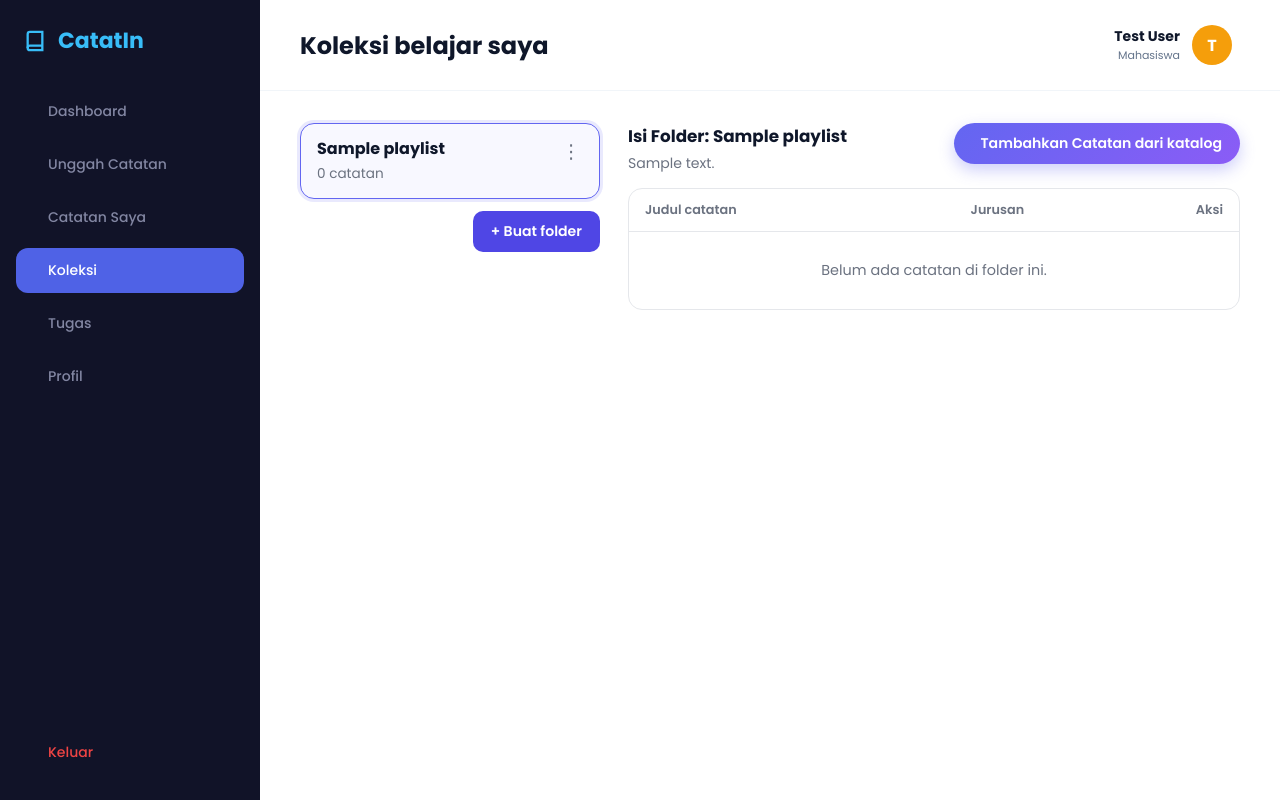
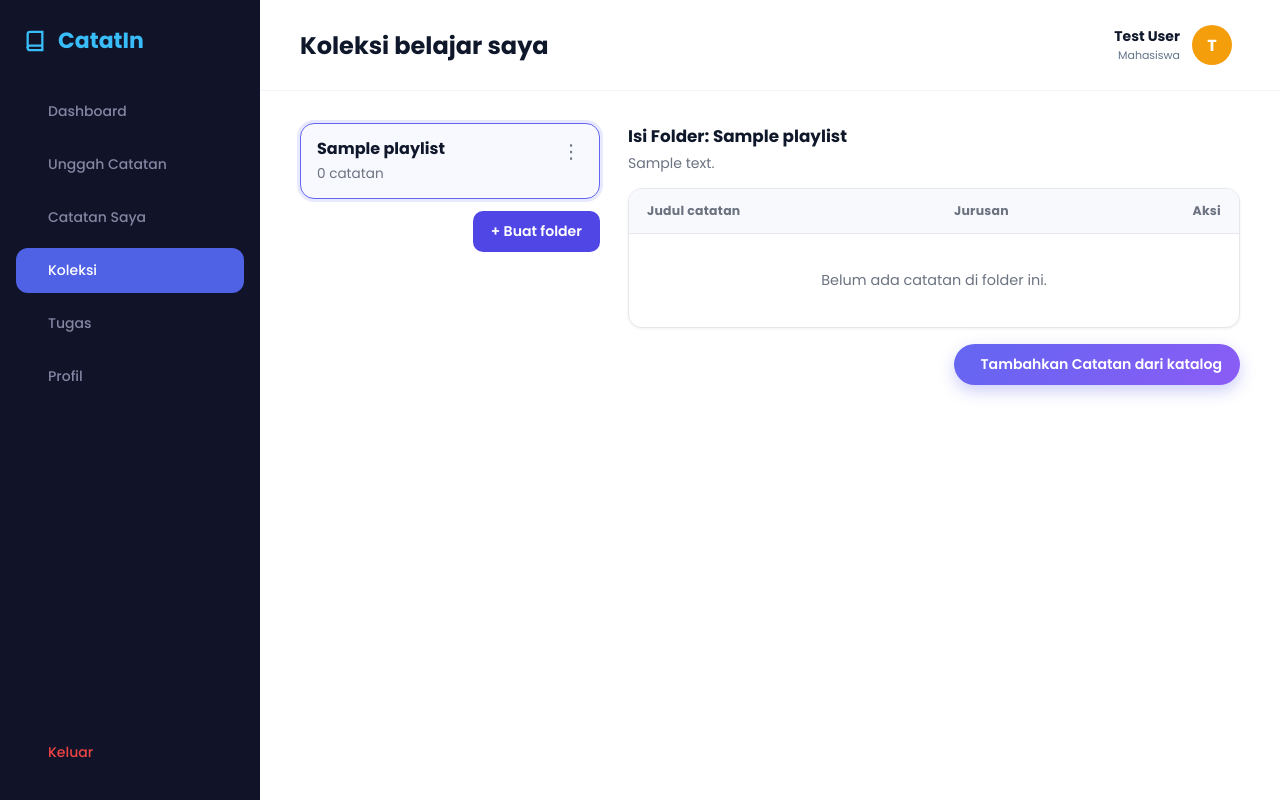
Before and after one commit to nesaathussholeha/catatin-laravel, a Laravel app: page /koleksi in a window 1280 px wide. Run offline with Laravel 12, Linux system fonts and the light colour scheme; a user stored in the database is signed in; data comes from the database, SQL or seed files in the repository; tables that the repository leaves empty hold one stand-in row (values such as "Sample post"); style sheets or scripts are compiled from the project's sources; some libraries are stand-ins or nearby versions.

Commit message:
perbaikan playlist dikit

```diff
--- a/resources/css/playlist.css
+++ b/resources/css/playlist.css
@@ -194,51 +194,72 @@
     background: #fff;
     border: 1px solid #e5e7eb;
     border-radius: 14px;
+    box-shadow: 0 1px 3px rgba(23, 25, 63, .06);
 }
 
 .pl-table {
     width: 100%;
+    min-width: 460px;
     border-collapse: collapse;
+    table-layout: fixed;
     font-size: .9rem;
 }
 
-.pl-table th {
-    padding: 12px 16px;
+.pl-table th:nth-child(2),
+.pl-table td:nth-child(2) {
+    width: 30%;
+}
+
+.pl-table th:nth-child(3),
+.pl-table td:nth-child(3) {
+    width: 120px;
+}
+
+.pl-table thead th {
+    padding: 13px 18px;
+    background: #f8f9fd;
     border-bottom: 1px solid #e5e7eb;
     color: #6b7280;
-    font-size: .8rem;
-    font-weight: 600;
+    font-size: .78rem;
+    font-weight: 700;
+    letter-spacing: .02em;
     text-align: left;
 }
 
-.pl-table td {
-    padding: 12px 16px;
+.pl-table tbody td {
+    padding: 14px 18px;
     border-bottom: 1px solid #f0f1f6;
+    overflow-wrap: anywhere;
+    vertical-align: middle;
 }
 
-.pl-table tr:last-child td {
+.pl-table tbody tr:last-child td {
     border-bottom: 0;
 }
 
-.pl-aksi-col {
-    width: 1%;
-    white-space: nowrap;
-    text-align: right;
+.pl-table tbody tr:hover td {
+    background: #fafaff;
 }
 
-.pl-keluarkan {
-    border: 0;
-    background: none;
-    color: #dc2626;
-    font: inherit;
-    font-size: .85rem;
-    cursor: pointer;
+.pl-table .pl-aksi-col {
+    text-align: right;
+    white-space: nowrap;
 }
 
-.pl-kosong {
-    padding: 28px 16px !important;
+.pl-table tbody td.pl-kosong {
+    padding: 36px 18px;
     color: #6b7280;
     text-align: center;
+}
+
+.pl-table tbody tr:hover td.pl-kosong {
+    background: transparent;
+}
+
+.pl-detail-foot {
+    display: flex;
+    justify-content: flex-end;
+    margin-top: 16px;
 }
 
 .pl-placeholder {
@@ -375,8 +396,24 @@
 
 /* ---------- Responsif ---------- */
 @media (max-width: 900px) {
+
+    .pl-layout,
+    .pl-sidebar,
+    .pl-detail {
+    max-width: 100%;
+}
     .pl-layout {
-        grid-template-columns: minmax(0, 1fr);
+        display: block;
+    }
+
+    .pl-sidebar {
+        margin-bottom: 24px;
+    }
+
+    .pl-sidebar,
+    .pl-detail {
+        width: 100%;
+        min-width: 0;
     }
 }
 
@@ -386,7 +423,13 @@
         align-items: stretch;
     }
 
+    .pl-detail-foot {
+        display: block;
+    }
+
     .pl-btn-katalog {
+        display: flex;
+        width: 100%;
         justify-content: center;
     }
 
--- a/resources/views/user/playlist.blade.php
+++ b/resources/views/user/playlist.blade.php
@@ -76,7 +76,7 @@
 
     </aside>
 
-    {{-- KANAN: isi folder --}}
+        {{-- KANAN: isi folder --}}
     <section class="pl-detail">
 
         @if ($aktif)
@@ -88,11 +88,6 @@
                         <p class="pl-desc">{{ $aktif->description }}</p>
                     @endif
                 </div>
-
-                <a class="pl-btn-katalog" href="{{ route('user.dashboard') }}">
-                    <iconify-icon icon="lucide:plus-circle"></iconify-icon>
-                    Tambahkan Catatan dari katalog
-                </a>
             </div>
 
             <div class="pl-table-wrap">
@@ -101,35 +96,23 @@
                         <tr>
                             <th>Judul catatan</th>
                             <th>Jurusan</th>
-                            <th class="pl-aksi-col"><span class="sr-only">Aksi</span></th>
+                            <th class="pl-aksi-col">Aksi</th>
                         </tr>
                     </thead>
                     <tbody>
-                        {{--
-                            NANTI, setelah tabel Catatan ada, ganti baris kosong di bawah dengan:
-
-                            @forelse ($catatan as $c)
-                                <tr>
-                                    <td>{{ $c->judul }}</td>
-                                    <td>{{ $c->jurusan }}</td>
-                                    <td class="pl-aksi-col">
-                                        <form method="POST"
-                                              action="{{ route('user.playlists.notes.destroy', [$aktif, $c]) }}">
-                                            @csrf
-                                            @method('DELETE')
-                                            <button type="submit" class="pl-keluarkan">Keluarkan</button>
-                                        </form>
-                                    </td>
-                                </tr>
-                            @empty
-                                (baris kosong di bawah)
-                            @endforelse
-                        --}}
+                        {{-- NANTI diganti @forelse catatan asli setelah tabel Catatan ada --}}
                         <tr>
                             <td colspan="3" class="pl-kosong">Belum ada catatan di folder ini.</td>
                         </tr>
                     </tbody>
                 </table>
+            </div>
+
+            <div class="pl-detail-foot">
+                <a class="pl-btn-katalog" href="{{ route('user.dashboard') }}">
+                    <iconify-icon icon="lucide:plus-circle"></iconify-icon>
+                    Tambahkan Catatan dari katalog
+                </a>
             </div>
 
         @else
@@ -210,4 +193,5 @@
         </div>
     </div>
 </div>
+
 @endsection
```
